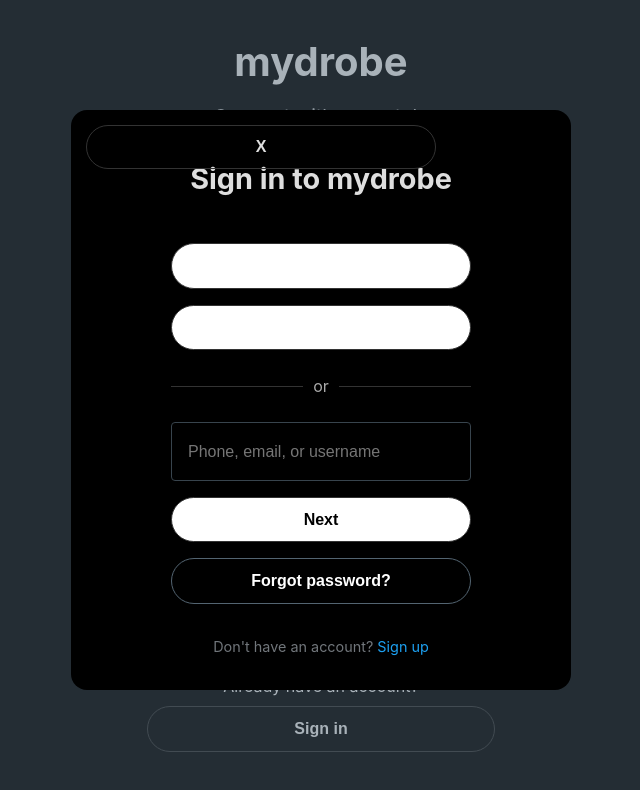
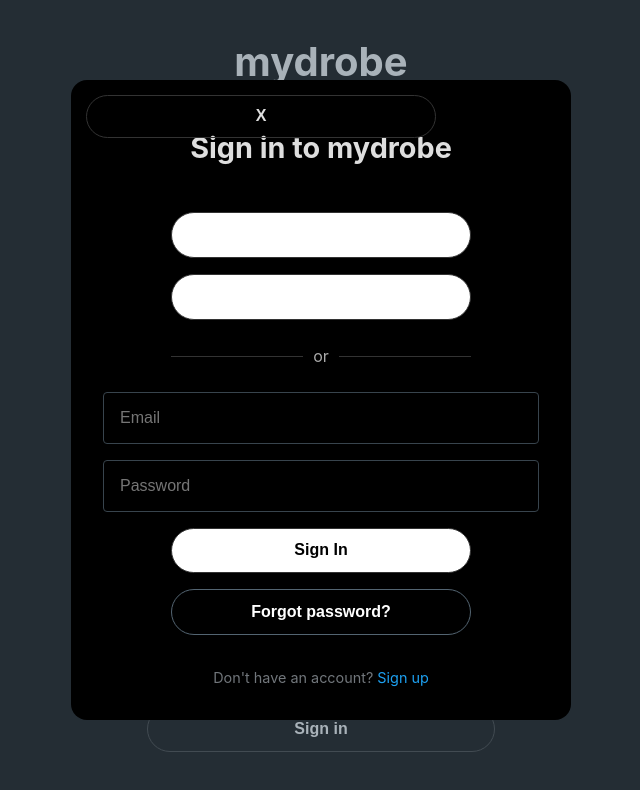
Before and after one commit to techkingishere/website-for-mydrobe, a React (Vite) app: page / in a window 1280 px wide. Both pictures are taken after a click on the button "Sign in". Shown: the top 790 px of the page, without its empty margins (319-959 px from the left). Built offline with nearby package versions, Linux system fonts and the light colour scheme; no server answers.

Commit message:
feat: Implement Firebase email sign-in and sign-out

```diff
--- a/src/components/SignInModal.tsx
+++ b/src/components/SignInModal.tsx
@@ -1,5 +1,7 @@
 import React, { useState } from 'react';
 import { Link } from 'react-router-dom';
+import { signInWithEmailAndPassword } from "firebase/auth"; // <-- Import Firebase function
+import { auth } from '../firebaseConfig'; // <-- Import auth object
 
 // TODO: Import actual icons
 const googleLogo = '[G]';
@@ -12,17 +14,33 @@
 }
 
 const SignInModal: React.FC<SignInModalProps> = ({ isOpen, onClose }) => {
-  const [identifier, setIdentifier] = useState(''); // For phone, email, or username
+  // State for combined Email/Password login (simplification for now)
+  const [email, setEmail] = useState('');
+  const [password, setPassword] = useState('');
+  const [error, setError] = useState<string | null>(null);
 
   // Placeholder handlers
   const handleGoogleSignIn = () => console.log('Google Sign In');
   const handleAppleSignIn = () => console.log('Apple Sign In');
-  const handleNext = (event: React.FormEvent) => {
+
+  // Combined Sign In handler
+  const handleSignIn = async (event: React.FormEvent) => {
     event.preventDefault();
-    console.log('Next clicked with identifier:', identifier);
-    // TODO: Implement logic to check identifier and potentially ask for password
-    alert('Sign In Step 1 (Next) not fully implemented.');
+    setError(null);
+
+    try {
+      await signInWithEmailAndPassword(auth, email, password);
+      // Sign-in successful.
+      console.log('Sign In Successful');
+      onClose(); // Close the modal on successful sign-in
+      // Navigation to /app will happen automatically via AuthContext listener
+    } catch (err) {
+      console.error("Sign In Error:", err);
+      setError("Invalid email or password. Please try again."); // Generic error for sign-in
+      // You could add more specific error checks here if needed (e.g., 'auth/user-not-found', 'auth/wrong-password')
+    }
   };
+
   const handleForgotPassword = () => console.log('Forgot Password');
 
   if (!isOpen) {
@@ -45,19 +63,28 @@
 
         <div className="divider"><span>or</span></div>
 
-        <form onSubmit={handleNext}>
+        <form onSubmit={handleSignIn}>
           <div className="form-group">
-            {/* No label shown in screenshot */}
             <input
-              type="text"
-              placeholder="Phone, email, or username"
-              value={identifier}
-              onChange={(e) => setIdentifier(e.target.value)}
+              type="email" // Changed type to email
+              placeholder="Email" // Updated placeholder
+              value={email}
+              onChange={(e) => setEmail(e.target.value)}
               required
             />
           </div>
-          <button type="submit" className="next-btn">
-            Next
+           <div className="form-group">
+            <input
+              type="password"
+              placeholder="Password"
+              value={password}
+              onChange={(e) => setPassword(e.target.value)}
+              required
+            />
+          </div>
+          {error && <p className="error-message">{error}</p>} {/* Display error */}
+          <button type="submit" className="next-btn"> {/* Keep class, text changed */}
+            Sign In
           </button>
         </form>
 
--- a/src/layouts/AppLayout.tsx
+++ b/src/layouts/AppLayout.tsx
@@ -1,11 +1,18 @@
 import React from 'react';
 import { Outlet, Link } from 'react-router-dom'; // Use Outlet for nested routes
+import { signOut } from "firebase/auth"; // <-- Import Firebase signout
+import { auth } from '../firebaseConfig'; // <-- Import auth
 
 const AppLayout: React.FC = () => {
 
-  const handleLogout = () => {
-    localStorage.removeItem('isLoggedIn');
-    window.location.href = '/'; // Redirect to login page route
+  const handleLogout = async () => {
+    try {
+      await signOut(auth);
+      console.log('User signed out successfully');
+      // Navigation back to '/' will happen automatically via AuthContext listener
+    } catch (error) {
+      console.error('Error signing out: ', error);
+    }
   };
 
   // TODO: Migrate sidebar styles from app.html/style.css here or to a separate CSS module
```
